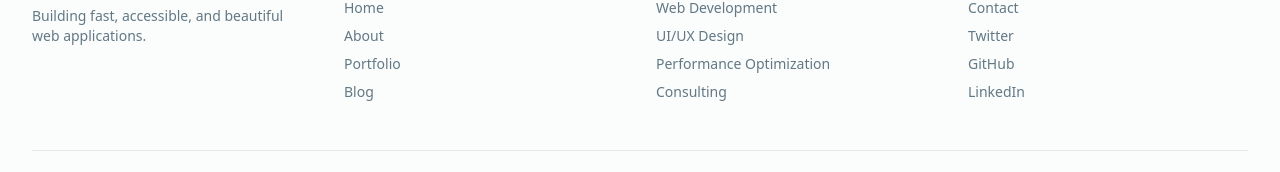
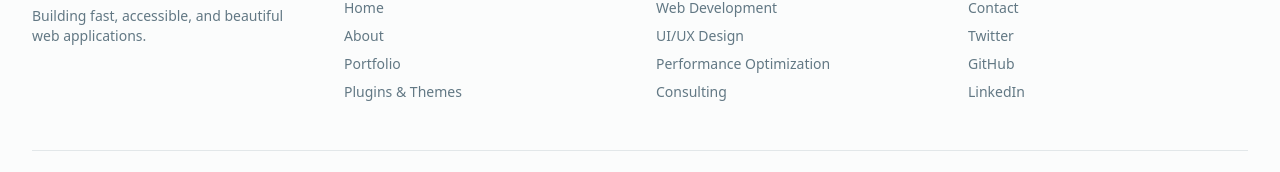
Before and after one commit to Maxugoski/wordpress-portfolio, a React (Vite) app: page /wordpress-portfolio/contact in a window 1280 px wide. Shown: the part 1228-1400 px from the top of the page. Built offline with nearby package versions, Linux system fonts and the light colour scheme; the HTML template or start-up script is replaced by a standard one.

Commit message:
Footer amend

```diff
--- a/src/components/Footer.tsx
+++ b/src/components/Footer.tsx
@@ -23,7 +23,7 @@ export const Footer = () => {
               <li><Link to="/" className="text-muted-foreground hover:text-primary transition-colors">Home</Link></li>
               <li><Link to="/about" className="text-muted-foreground hover:text-primary transition-colors">About</Link></li>
               <li><Link to="/portfolio" className="text-muted-foreground hover:text-primary transition-colors">Portfolio</Link></li>
-              <li><Link to="/plugins-themes" className="text-muted-foreground hover:text-primary transition-colors">Blog</Link></li>
+              <li><Link to="/plugins-themes" className="text-muted-foreground hover:text-primary transition-colors">Plugins & Themes</Link></li>
             </ul>
           </div>
 
```
